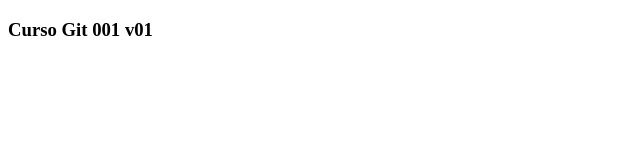
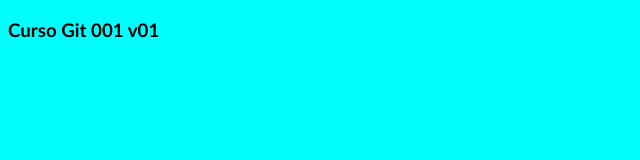
Before and after one commit to RiqueCr/CursoGitBasico, a plain HTML site: page index.html in a window 1280 px wide. Shown: the whole page, without its empty margins (0-640 px from the left). Drawn offline with Linux system fonts and the light colour scheme.

Commit message:
Agregados hoja de estilos

```diff
--- /dev/null
+++ b/css/estilos.css
@@ -0,0 +1,7 @@
+body{
+    background-color: aqua;
+}
+
+h3{
+    font-family: calibri;
+}
--- a/index.html
+++ b/index.html
@@ -3,6 +3,7 @@
 <head>
     <meta charset="UTF-8">
     <meta name="viewport" content="width=device-width, initial-scale=1.0">
+    <link rel="stylesheet" href="css/estilos.css">
     <title>Curso Git 001</title>
 </head>
 <body>
```
Also changed, not shown: js/javascript.js (added).
